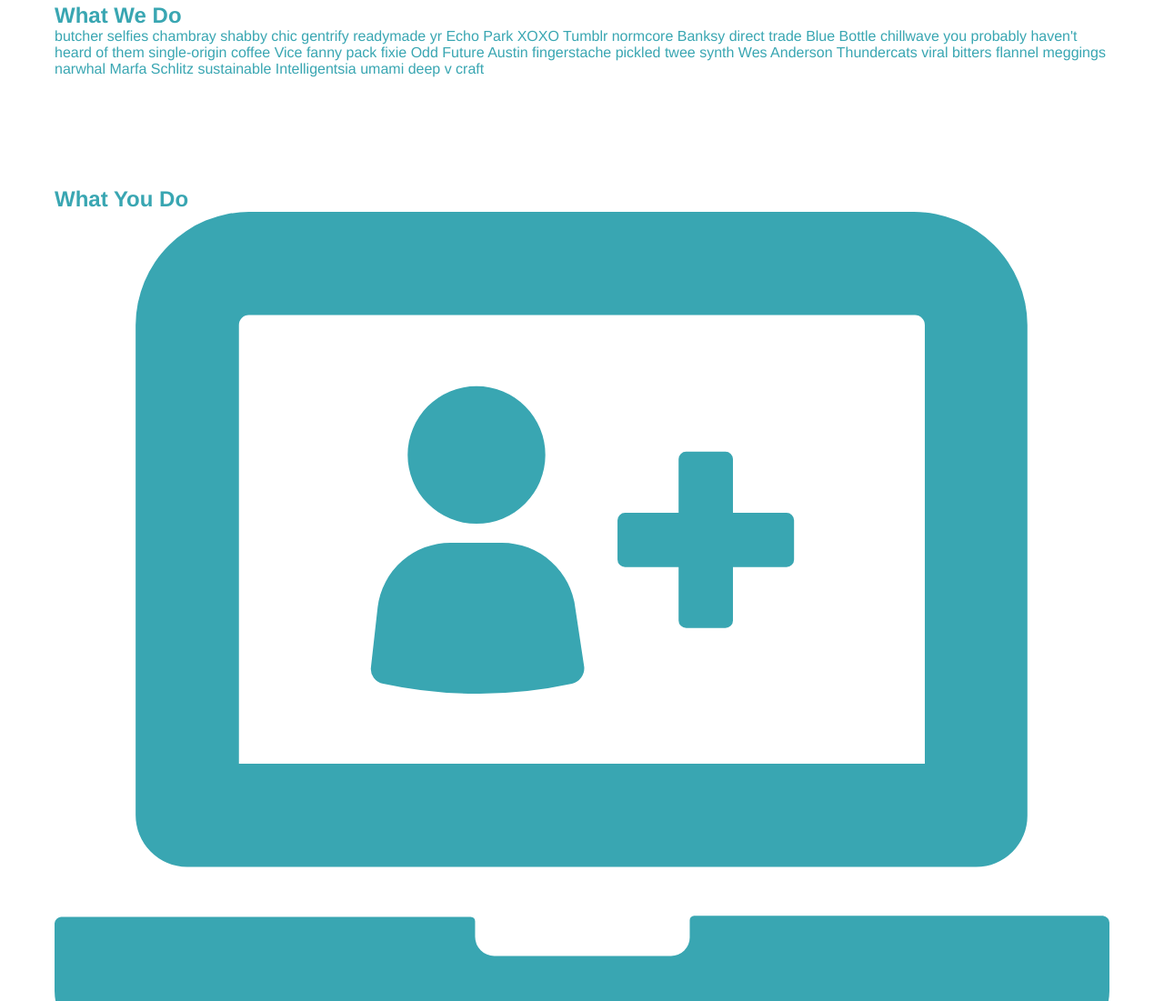
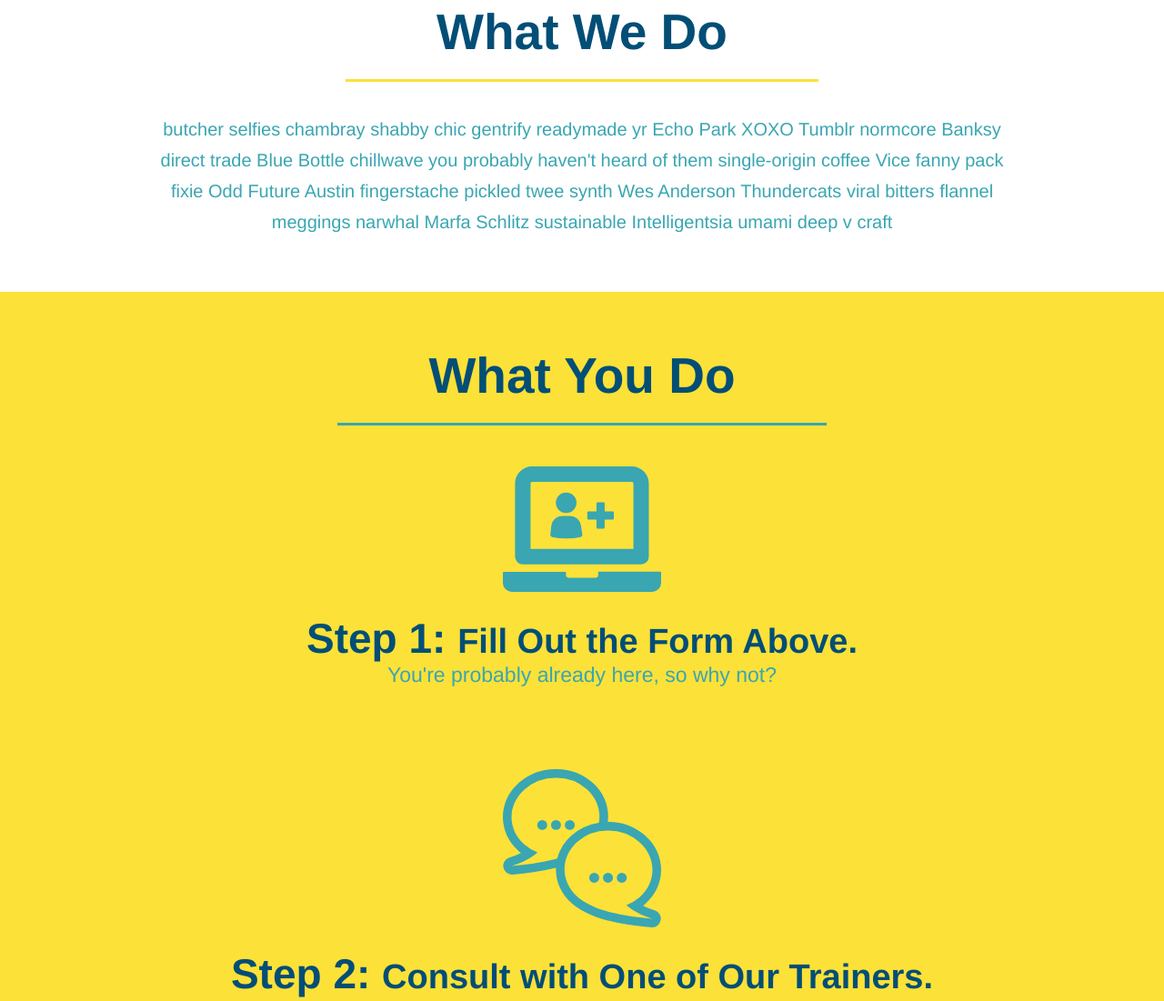
Before and after one commit to DanStarkey/run-buddy, a plain HTML site: page index.html in a window 1280 px wide. Shown: the part 739-1840 px from the top of the page at 91% size. Drawn offline with Linux system fonts and the light colour scheme.

Commit message:
style wyd

```diff
--- a/Style.css
+++ b/Style.css
@@ -117,3 +117,58 @@ position: relative;
   padding: 10px 20px;
   font-size: 16px;
 }
+.intro {
+  text-align: center;
+}
+
+
+.intro p {
+  line-height: 1.7;
+  color: #39a6b2;
+  width: 80%;
+  font-size: 20px;
+  margin: 0 auto;
+}
+.steps {
+  text-align: center;
+  background: #fce138;
+}
+
+.section-title {
+  font-size: 55px;
+  color: #024e76;
+  margin-bottom: 35px;
+  padding: 0 100px 20px 100px;
+  display: inline-block;
+  border-bottom: 3px solid;
+}
+
+.primary-border {
+  border-color: #fce138;
+}
+
+.secondary-border {
+  border-color: #39a6b2;
+}
+.steps div {
+  margin-bottom: 80px;
+}
+
+.steps img {
+  width: 15%;
+  margin: 10px 0;
+}
+
+.steps h3 {
+  color: #024e76;
+  font-size: 46px;
+  margin-top: 10px;
+}
+
+.steps p {
+  color: #39a6b2;
+  font-size: 23px;
+}
+.steps span {
+  font-size: 38px;
+}
--- a/index.html
+++ b/index.html
@@ -69,32 +69,32 @@
   </section>
 
   <!-- "what we do" section -->
-  <section id="what-we-do">
-    <h2>What We Do</h2>
+  <section id="what-we-do" class="intro">
+    <h2 class="section-title primary-border">What We Do</h2>
     <p>butcher selfies chambray shabby chic gentrify readymade yr Echo Park XOXO Tumblr normcore Banksy direct trade Blue Bottle chillwave you probably haven't heard of them single-origin coffee Vice fanny pack fixie Odd Future Austin fingerstache pickled twee synth Wes Anderson Thundercats viral bitters flannel meggings narwhal Marfa Schlitz sustainable Intelligentsia umami deep v craft</p>
   </section>
 
   <!-- "what you do" section -->
-  <section id="what-you-do">
-    <h2>What You Do</h2>
+  <section id="what-you-do" class="steps">
+    <h2 class="section-title secondary-border">What You Do</h2>
     <div>
       <img src="./images/step-1.svg" alt="" />
-      <h3> Step 1: Fill Out the Form Above.</h3>
+      <h3> Step 1: <span> Fill Out the Form Above.</span> </h3>
       <p>You're probably already here, so why not?</p>
     </div>
     <div>
       <img src="./images/step-2.svg" alt="" />
-      <h3>Step 2: Consult with One of Our Trainers.</h3>
+      <h3>Step 2: <span>Consult with One of Our Trainers.</span></h3>
       <p>Are you here to build muscle, lose weight, or just feel good?</p>
     </div>
     <div>
       <img src="./images/step-3.svg" alt="" />
-      <h3>Step 3: Get Running.</h3>
+      <h3>Step 3: <span>Get Running.</span></h3>
       <p>Hit the ground running (literally) once your trainer lays out your plan.</p>
     </div>
     <div>
       <img src="./images/step-4.svg" alt="" />
-      <h3>Step 4: See Results.</h3>
+      <h3>Step 4: <span> Results.</span></h3>
       <p>Bi-weekly checkins with your trainer will keep you focused</p>
     </div>
   </section>
```
